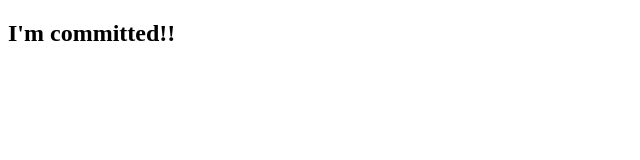
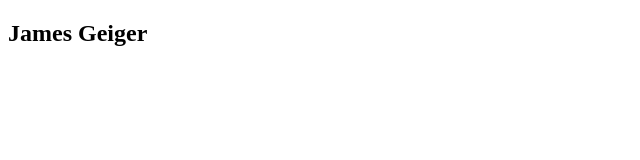
Before and after one commit to jgeiger2/foobar, a plain HTML site: page index.html in a window 1280 px wide. Shown: the full height of the page, 0-640 px from the left. Drawn offline with Linux system fonts and the light colour scheme.

Commit message:
update h2 with my name

```diff
--- a/index.html
+++ b/index.html
@@ -7,6 +7,6 @@
     <title>I'm committed!</title>
 </head>
 <body>
-    <h2>I'm committed!!</h2>
+    <h2>James Geiger</h2>
 </body>
 </html>
```
